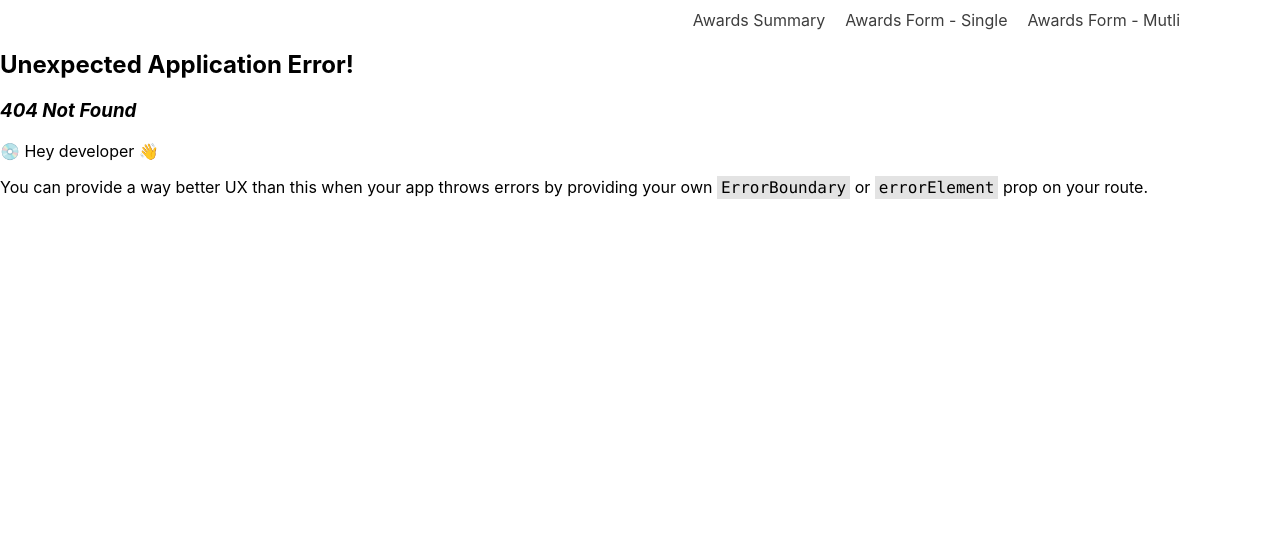
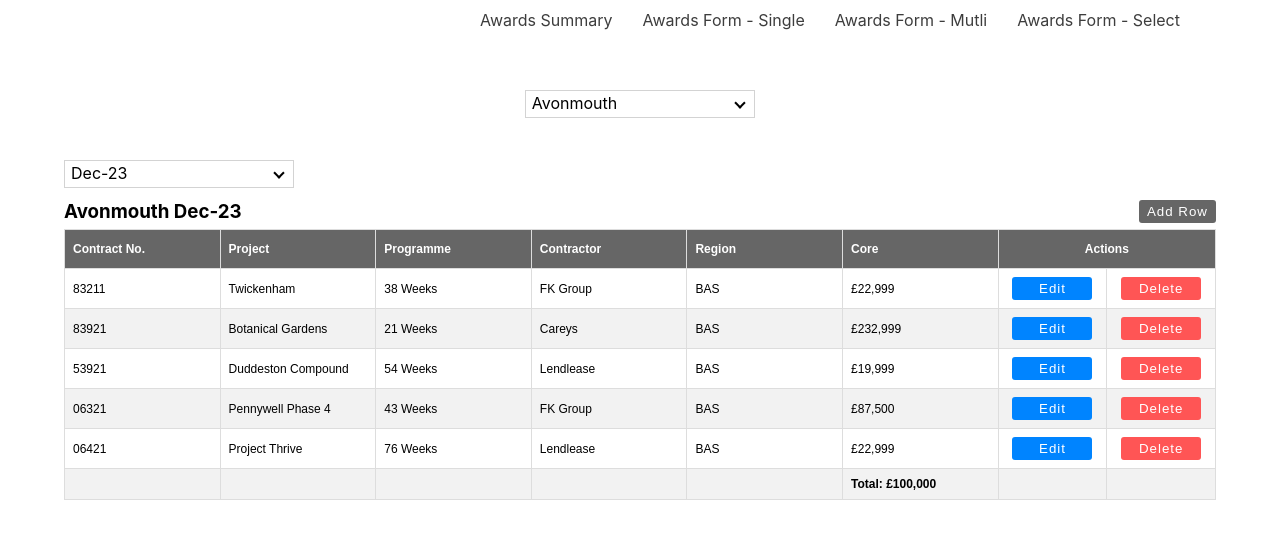
Before and after one commit to stalliardo/contract-awards, a React (Create React App) app in the folder client/: page /awards-form-select in a window 1280 px wide. Before the commit this address had no page. Shown: the top 538 px of the page. Built offline with nearby package versions, Linux system fonts and the light colour scheme.

Commit message:
Added awardsFormSelect comp for demo

```diff
--- /dev/null
+++ b/client/src/components/awards/AwardsFormSelect.js
@@ -0,0 +1,188 @@
+import React, { useState } from 'react'
+import './awards.css';
+import SelectMenu from '../selectMenu/SelectMenu';
+
+// In this version of the form the table to be viewed is manually selected
+const dateOptions = [
+    { value: "Oct-23" },
+    { value: "Nov-23" },
+    { value: "Dec-23" },
+    { value: "Jan-24" },
+    { value: "Feb-24" },
+    { value: "Mar-24" },
+]
+
+const locationOptions = [
+    { value: "Avonmouth" },
+    { value: "Basingstoke" },
+    { value: "Feltham" },
+    { value: "Eastern" },
+    { value: "Birmingham" },
+    { value: "Glasgow" },
+    { value: "London" },
+    { value: "Leeds" },
+    { value: "Manchester" },
+    { value: "Newcastle" },
+    { value: "Awe" },
+]
+
+const AwardsFormSelect = () => {
+
+    const [showAddRow, setShowAddRow] = useState(false);
+
+    const handleChange = (e) => {
+        // TODO
+    }
+
+
+    return (
+        <div className='awards-page-container'>
+            <div className='awards-page-location-select-container'>
+                <SelectMenu placeholder="Avonmouth" menuItems={locationOptions} />
+            </div>
+            <div className='awards-select-menu-container'>
+                <SelectMenu placeholder="Dec-23" menuItems={dateOptions} />
+            </div>
+            <div className='awards-page-table-container'>
+                <div className='awards-page-title-and-button'>
+                    <h3>Avonmouth Dec-23</h3>
+
+                    <button onClick={() => setShowAddRow(true)}>
+                        Add Row
+                    </button>
+
+                </div>
+                <table id="awards-table" className='awards-form-table'>
+                    <thead>
+
+                        <tr>
+                            <th className='contracts-column'>Contract No.</th>
+                            <th>Project</th>
+                            <th>Programme</th>
+                            <th>Contractor</th>
+                            <th>Region</th>
+                            <th>Core</th>
+                            <th colSpan="2" style={{ textAlign: "center" }}>Actions</th>
+                        </tr>
+                    </thead>
+                    <tbody>
+                        <tr>
+                            <td>83211</td>
+                            <td>Twickenham</td>
+                            <td>38 Weeks</td>
+                            <td>FK Group</td>
+                            <td>BAS</td>
+                            <td>£22,999</td>
+                            <td className='table-actions-cell'>
+                                <button className='table-actions-cell edit'>Edit</button>
+                            </td>
+                            <td className='table-actions-cell'>
+                                <button className='table-actions-cell delete'>Delete</button>
+                            </td>
+                        </tr>
+                        <tr>
+                            <td>83921</td>
+                            <td>Botanical Gardens</td>
+                            <td>21 Weeks</td>
+                            <td>Careys</td>
+                            <td>BAS</td>
+                            <td>£232,999</td>
+                            <td className='table-actions-cell'>
+                                <button className='table-actions-cell edit'>Edit</button>
+                            </td>
+                            <td className='table-actions-cell'>
+                                <button className='table-actions-cell delete'>Delete</button>
+                            </td>
+                        </tr>
+                        <tr>
+                            <td>53921</td>
+                            <td>Duddeston Compound</td>
+                            <td>54 Weeks</td>
+                            <td>Lendlease</td>
+                            <td>BAS</td>
+                            <td>£19,999</td>
+                            <td className='table-actions-cell'>
+                                <button className='table-actions-cell edit'>Edit</button>
+                            </td>
+                            <td className='table-actions-cell'>
+                                <button className='table-actions-cell delete'>Delete</button>
+                            </td>
+                        </tr>
+                        <tr>
+                            <td>06321</td>
+                            <td>Pennywell Phase 4</td>
+                            <td>43 Weeks</td>
+                            <td>FK Group</td>
+                            <td>BAS</td>
+                            <td>£87,500</td>
+                            <td className='table-actions-cell'>
+                                <button className='table-actions-cell edit'>Edit</button>
+                            </td>
+                            <td className='table-actions-cell'>
+                                <button className='table-actions-cell delete'>Delete</button>
+                            </td>
+                        </tr>
+                        <tr>
+                            <td>06421</td>
+                            <td>Project Thrive</td>
+                            <td>76 Weeks</td>
+                            <td>Lendlease</td>
+                            <td>BAS</td>
+                            <td>£22,999</td>
+                            <td className='table-actions-cell'>
+                                <button className='table-actions-cell edit'>Edit</button>
+                            </td>
+                            <td className='table-actions-cell'>
+                                <button className='table-actions-cell delete'>Delete</button>
+                            </td>
+                        </tr>
+                        <tr className='last-row'>
+                            <td></td>
+                            <td></td>
+                            <td></td>
+                            <td></td>
+                            <td></td>
+                            <td className='last-cell'>Total: £100,000</td>
+                            <td></td>
+                            <td></td>
+                        </tr>
+
+                        {
+                            showAddRow &&
+                            <tr className='conditional-row'>
+                                <td>
+                                    <input type='text' name='contractNumber' placeholder='Contract No' onChange={handleChange} />
+                                </td>
+                                <td>
+                                    <input type='text' name='contractNumber' placeholder='Project' onChange={handleChange} />
+                                </td>
+                                <td>
+                                    <input type='text' name='contractNumber' placeholder='Programme' onChange={handleChange} />
+                                </td>
+                                <td>
+                                    <input type='text' name='contractNumber' placeholder='Contractor' onChange={handleChange} />
+                                </td>
+                                <td>
+                                    <input type='text' name='contractNumber' placeholder='Region' onChange={handleChange} />
+                                </td>
+                                <td>
+                                    <input type='text' name='contractNumber' placeholder='Core' onChange={handleChange} />
+                                </td>
+                                <td className='table-actions-cell' onClick={() => setShowAddRow(false)}>
+                                    <button className='table-actions-cell edit'>Cancel</button>
+                                </td>
+                                <td className='table-actions-cell'>
+                                    <button className='table-actions-cell edit'>Save</button>
+                                </td>
+
+                            </tr>
+                        }
+                    </tbody>
+
+                </table>
+            </div>
+        </div>
+    )
+}
+
+export default AwardsFormSelect
--- a/client/src/components/awards/awards.css
+++ b/client/src/components/awards/awards.css
@@ -9,14 +9,23 @@
     }
 }
 
+
+
 .awards-page-title-and-button {
     /* border: 1px solid green; */
     display: flex;
     justify-content: space-between;
 }
 
+.awards-page-location-select-container {
+    /* border: 1px solid red; */
+    width: 20%;
+    margin: 60px auto 0;
+    height: 30px;
+}
+
 .awards-select-menu-container {
-    width: 300px;
+    width: 20%;
     height: 30px;
     margin-top: 40px;
 }
--- a/client/src/components/navbar/Navbar.js
+++ b/client/src/components/navbar/Navbar.js
@@ -8,6 +8,7 @@ const Navbar = () => {
             <a href='/awards-totals'>Awards Summary</a>
             <a href='/awards-form'>Awards Form - Single</a>
             <a href='/awards-form-multi'>Awards Form - Mutli</a>
+            <a href='/awards-form-select'>Awards Form - Select</a>
         </div>
     </nav>
   )
--- a/client/src/components/navbar/navbar.css
+++ b/client/src/components/navbar/navbar.css
@@ -17,7 +17,7 @@
     a {
         text-decoration: none;
         margin-top: 10px;
-        margin-left: 20px;
+        margin-left: 30px;
         color: rgb(61, 61, 61);
 
         &:hover {
--- a/client/src/components/selectMenu/SelectMenu.js
+++ b/client/src/components/selectMenu/SelectMenu.js
@@ -37,7 +37,7 @@ const SelectMenu = ({ value, label, name, handleChange, menuItems, placeholder }
       </div>
       <div className={`select-menu-dropdown-container ${isOpen ? "open" : ""}`}>
         {
-          menuOptions.map((item, index) => (
+          menuItems.map((item, index) => (
             <MenuItem  value={item.value} key={index} handleClick={() => handleMenuItemSelected(item)}/>
           ))
         }
--- a/client/src/index.js
+++ b/client/src/index.js
@@ -15,6 +15,7 @@ import AwardsForm from './components/awards/AwardsForm';
 import AwardsSummary from './components/awards/AwardsSummary';
 import Navbar from './components/navbar/Navbar';
 import AwardsFormMulti from './components/awards/AwardsFormMulti';
+import AwardsFormSelect from './components/awards/AwardsFormSelect';
 
 const router = createBrowserRouter([
   {
@@ -25,7 +26,6 @@ const router = createBrowserRouter([
     path: "/auth",
     element: <Auth />
   },
-  // Duplicate
   {
     path: "/awards-form", // <- TODO
     element: <AwardsForm />
@@ -33,6 +33,10 @@ const router = createBrowserRouter([
   {
     path: "/awards-form-multi", // <- TODO
     element: <AwardsFormMulti />
+  },
+  {
+    path: "/awards-form-select", // <- TODO
+    element: <AwardsFormSelect />
   },
   {
     path: "/awards-totals", // <- TODO
```
